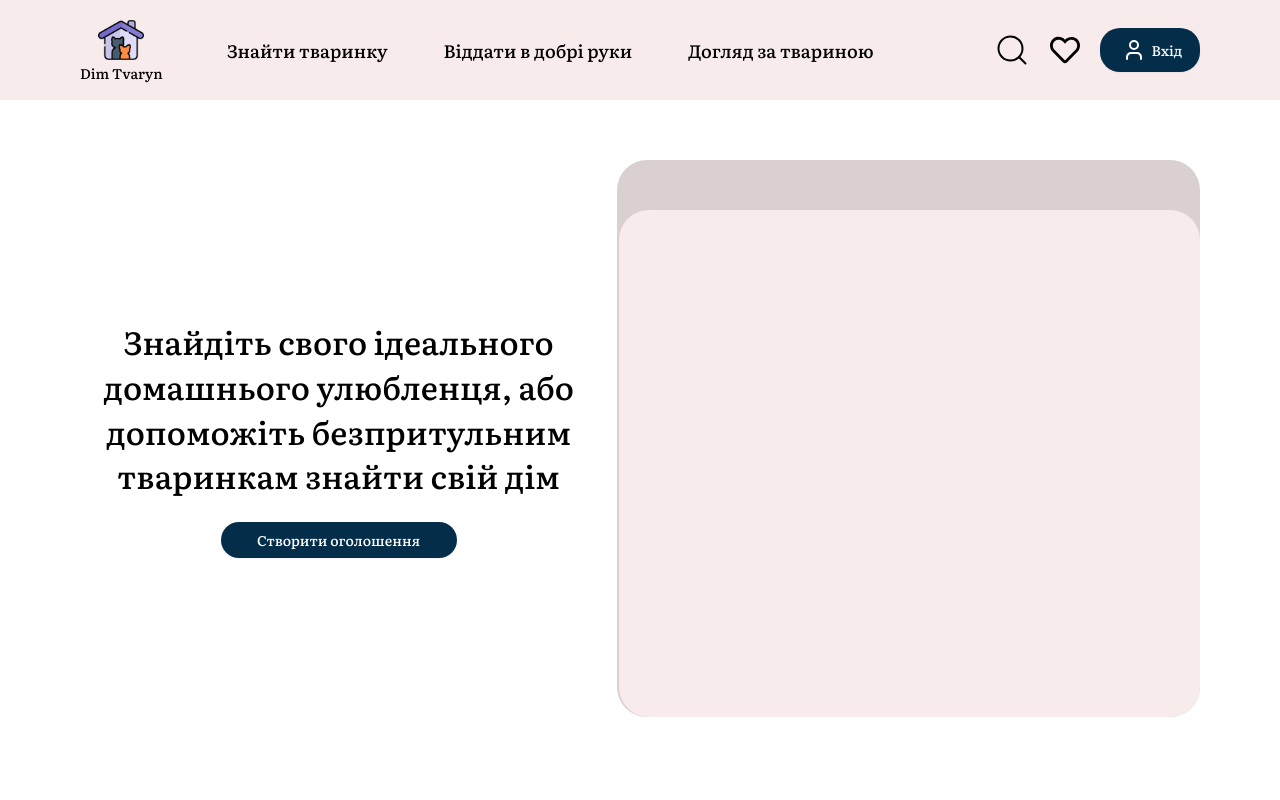
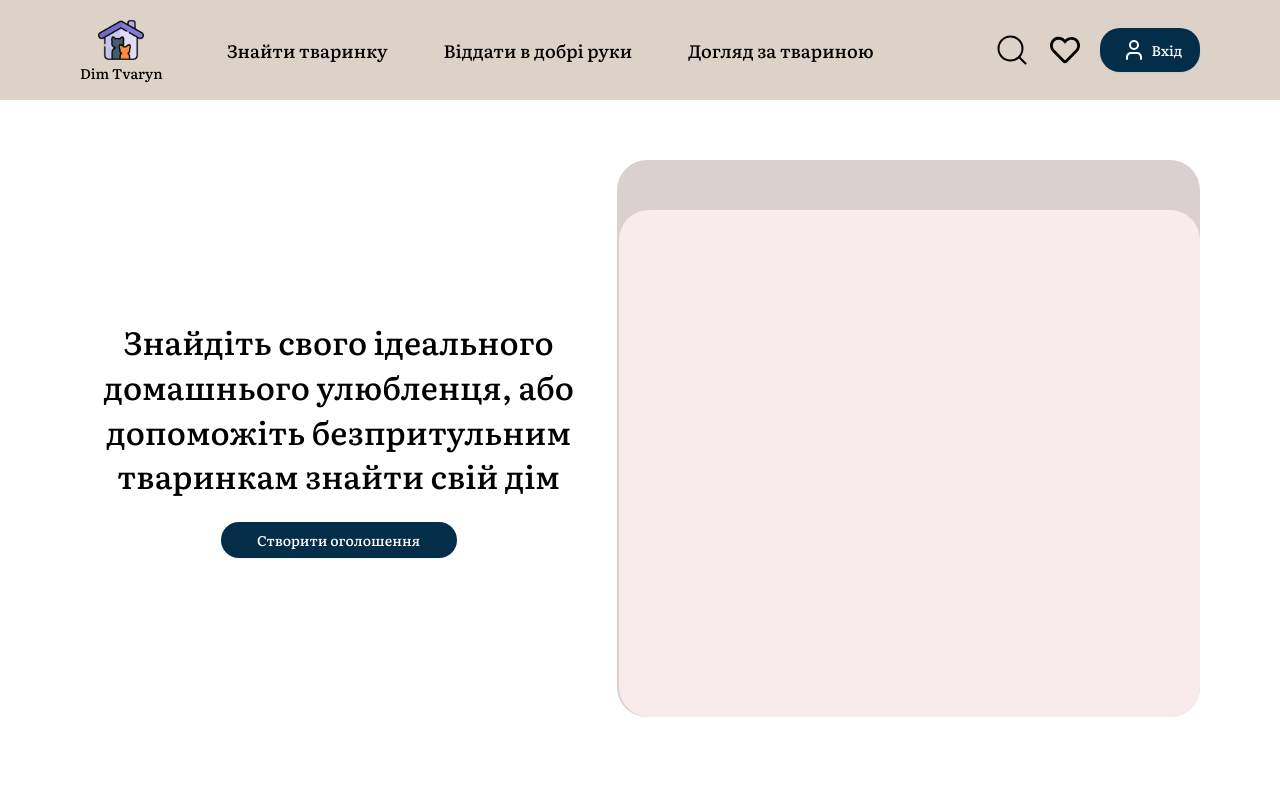
Before and after one commit to Dim-Tvarin/frontend, a React (Vite) app: page / in a window 1280 px wide. Shown: the top 800 px of the page. Built offline with nearby package versions, Linux system fonts and the light colour scheme.

Commit message:
fix: header color

```diff
--- a/src/App.css
+++ b/src/App.css
@@ -3,7 +3,6 @@
 @tailwind utilities;
 
 #root {
-  max-width: 1440px;
   margin: 0 auto;
   padding: 0;
   text-align: center;
@@ -13,7 +12,7 @@
 }
 
 @theme {
-  --color-header: #ede9e9;
+  --color-header: #DCD2C8;
   --color-black: #000;
   --color-link: #535bf2;
   --color-main-pink-l: #f7ebeb;
--- a/src/pages/Layout/Header.tsx
+++ b/src/pages/Layout/Header.tsx
@@ -19,8 +19,8 @@ export const Header = () => {
   const username = useSelector(selectUserName);
 
   return (
-    <header className="h-100 bg-main-pink-l flex items-center container">
-      <nav className="w-full">
+    <header className="h-100 bg-header flex items-center">
+      <nav className="w-full container">
         <ul className="flex flex-row items-center text-s">
           <li className="mr-auto">
             <NavLink className="flex flex-col items-center" to="/" end>
```
